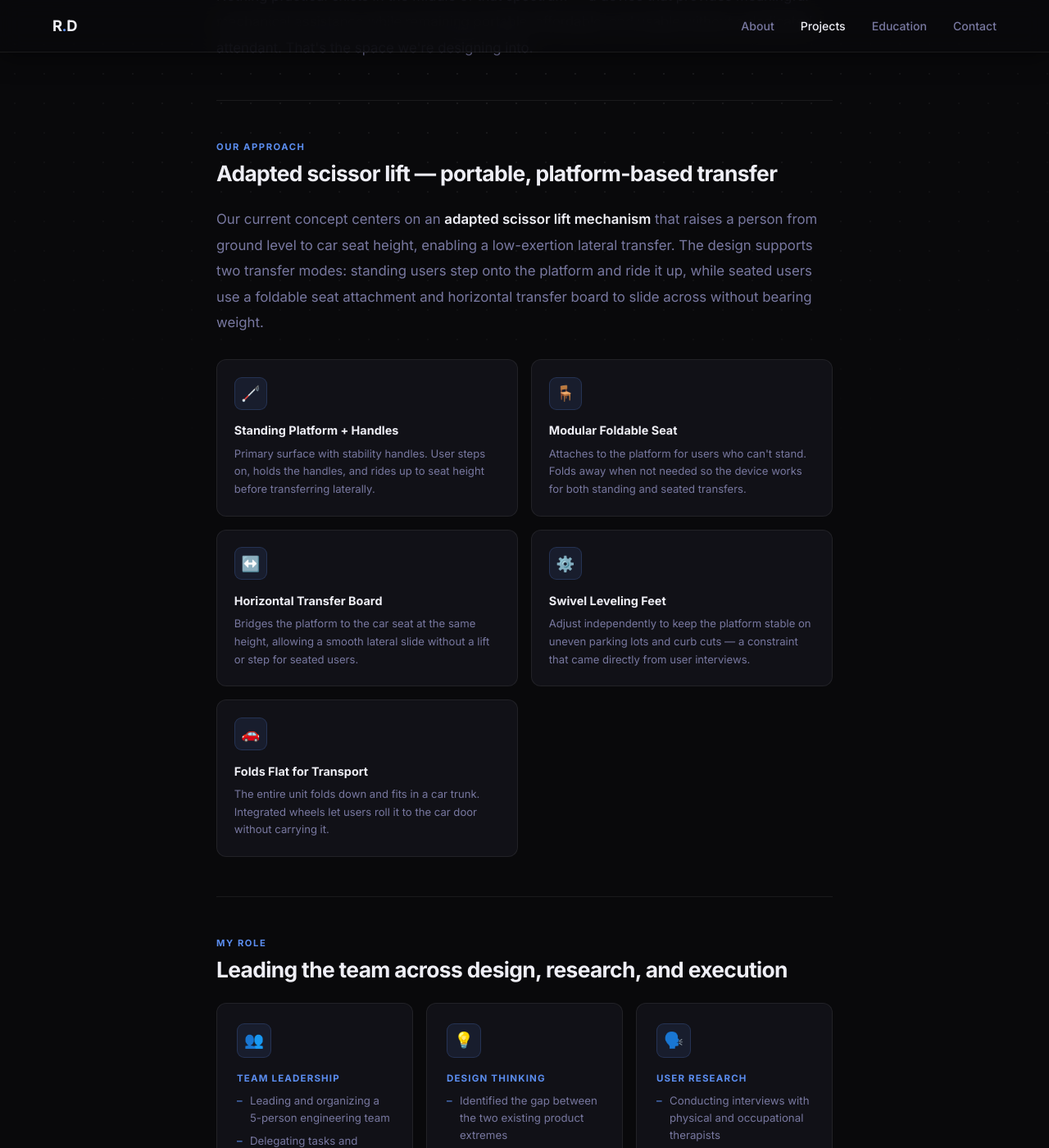
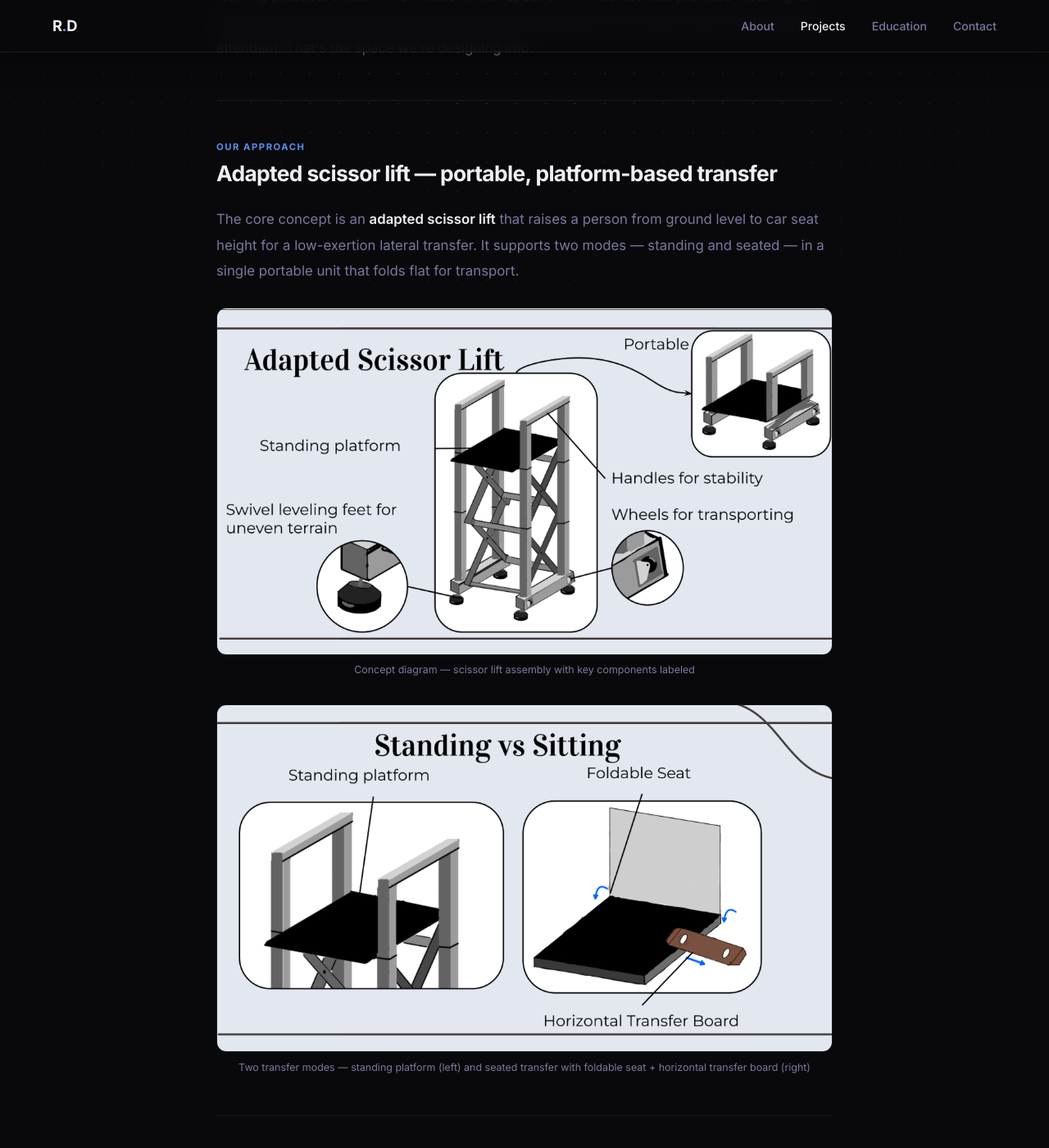
Before and after one commit to rishabhd625/rishabhd625.github.io, a Jekyll site: the page built from _projects/portable-car-lift.md, in a window 1280 px wide and 1400 px high, scrolled down 1242 px. Shown: the whole window at 82% size. Built offline with Jekyll 4.4.1, drawn with Linux system fonts in a browser that asks for light colours; some of the changed text lies outside the part shown.

Commit message:
Center Our Approach section around diagrams, clean up placeholders
Co-Authored-By: Claude Sonnet 4.6 <noreply@anthropic.com>

```diff
--- a/_layouts/project-custom.html
+++ b/_layouts/project-custom.html
@@ -500,6 +500,25 @@
     .img-slot-label { font-size: 0.8rem; font-weight: 600; color: var(--text); line-height: 1.4; }
     .img-slot-sub   { font-size: 0.7rem; color: var(--muted); }
 
+    /* ── FULL-WIDTH PROJECT IMAGE ─────────────────── */
+    .proj-img {
+      width: 100%;
+      border-radius: var(--radius);
+      border: 1px solid var(--border);
+      display: block;
+    }
+    .proj-img-caption {
+      font-size: 0.78rem;
+      color: var(--muted);
+      text-align: center;
+      margin-top: 0.6rem;
+      line-height: 1.5;
+    }
+    .proj-img-wrap {
+      margin-bottom: 2rem;
+    }
+    .proj-img-wrap:last-child { margin-bottom: 0; }
+
     /* ── NEXT STEPS ───────────────────────────────── */
     .next-steps-list {
       display: grid;
--- a/_projects/portable-car-lift.md
+++ b/_projects/portable-car-lift.md
@@ -69,37 +69,19 @@ description: >-
   <p class="section-eyebrow r">Our Approach</p>
   <h2 class="section-heading r">Adapted scissor lift — portable, platform-based transfer</h2>
   <p class="problem-text r" style="margin-bottom: 1.75rem;">
-    Our current concept centers on an <strong>adapted scissor lift mechanism</strong> that raises a person
-    from ground level to car seat height, enabling a low-exertion lateral transfer. The design supports
-    two transfer modes: standing users step onto the platform and ride it up, while seated users use
-    a foldable seat attachment and horizontal transfer board to slide across without bearing weight.
+    The core concept is an <strong>adapted scissor lift</strong> that raises a person from ground level to
+    car seat height for a low-exertion lateral transfer. It supports two modes — standing and seated —
+    in a single portable unit that folds flat for transport.
   </p>
-  <div class="features-grid">
-    <div class="feature-card r">
-      <div class="feature-icon">🦯</div>
-      <p class="feature-name">Standing Platform + Handles</p>
-      <p class="feature-desc">Primary surface with stability handles. User steps on, holds the handles, and rides up to seat height before transferring laterally.</p>
-    </div>
-    <div class="feature-card r">
-      <div class="feature-icon">🪑</div>
-      <p class="feature-name">Modular Foldable Seat</p>
-      <p class="feature-desc">Attaches to the platform for users who can't stand. Folds away when not needed so the device works for both standing and seated transfers.</p>
-    </div>
-    <div class="feature-card r">
-      <div class="feature-icon">↔️</div>
-      <p class="feature-name">Horizontal Transfer Board</p>
-      <p class="feature-desc">Bridges the platform to the car seat at the same height, allowing a smooth lateral slide without a lift or step for seated users.</p>
-    </div>
-    <div class="feature-card r">
-      <div class="feature-icon">⚙️</div>
-      <p class="feature-name">Swivel Leveling Feet</p>
-      <p class="feature-desc">Adjust independently to keep the platform stable on uneven parking lots and curb cuts — a constraint that came directly from user interviews.</p>
-    </div>
-    <div class="feature-card r">
-      <div class="feature-icon">🚗</div>
-      <p class="feature-name">Folds Flat for Transport</p>
-      <p class="feature-desc">The entire unit folds down and fits in a car trunk. Integrated wheels let users roll it to the car door without carrying it.</p>
-    </div>
+
+  <div class="proj-img-wrap r">
+    <img class="proj-img" src="/assets/images/car-lift/scissorlift-diagram.png" alt="Scissor lift concept diagram with labeled components" />
+    <p class="proj-img-caption">Concept diagram — scissor lift assembly with key components labeled</p>
+  </div>
+
+  <div class="proj-img-wrap r">
+    <img class="proj-img" src="/assets/images/car-lift/standingvssitting.png" alt="Standing mode vs seated transfer mode comparison" />
+    <p class="proj-img-caption">Two transfer modes — standing platform (left) and seated transfer with foldable seat + horizontal transfer board (right)</p>
   </div>
 </section>
 
@@ -190,20 +172,6 @@ description: >-
       <div class="img-slot-icon">
         <svg width="16" height="16" viewBox="0 0 24 24" fill="none" stroke="currentColor" stroke-width="2" stroke-linecap="round" stroke-linejoin="round"><rect x="3" y="3" width="18" height="18" rx="2"/><circle cx="8.5" cy="8.5" r="1.5"/><polyline points="21 15 16 10 5 21"/></svg>
       </div>
-      <p class="img-slot-label">Full CAD Assembly</p>
-      <p class="img-slot-sub">Labeled: platform · handles · swivel feet · wheels · folded view</p>
-    </div>
-    <div class="img-slot r">
-      <div class="img-slot-icon">
-        <svg width="16" height="16" viewBox="0 0 24 24" fill="none" stroke="currentColor" stroke-width="2" stroke-linecap="round" stroke-linejoin="round"><rect x="3" y="3" width="18" height="18" rx="2"/><circle cx="8.5" cy="8.5" r="1.5"/><polyline points="21 15 16 10 5 21"/></svg>
-      </div>
-      <p class="img-slot-label">Standing vs. Seated Mode</p>
-      <p class="img-slot-sub">Platform only vs. foldable seat + transfer board side by side</p>
-    </div>
-    <div class="img-slot r">
-      <div class="img-slot-icon">
-        <svg width="16" height="16" viewBox="0 0 24 24" fill="none" stroke="currentColor" stroke-width="2" stroke-linecap="round" stroke-linejoin="round"><rect x="3" y="3" width="18" height="18" rx="2"/><circle cx="8.5" cy="8.5" r="1.5"/><polyline points="21 15 16 10 5 21"/></svg>
-      </div>
       <p class="img-slot-label">Existing Solutions Gap Diagram</p>
       <p class="img-slot-sub">Adjustable step (left) · our approach (center) · body sling (right)</p>
     </div>
```
Also changed, not shown: assets/images/car-lift/scissorlift-diagram.png (added), assets/images/car-lift/standingvssitting.png (added).
